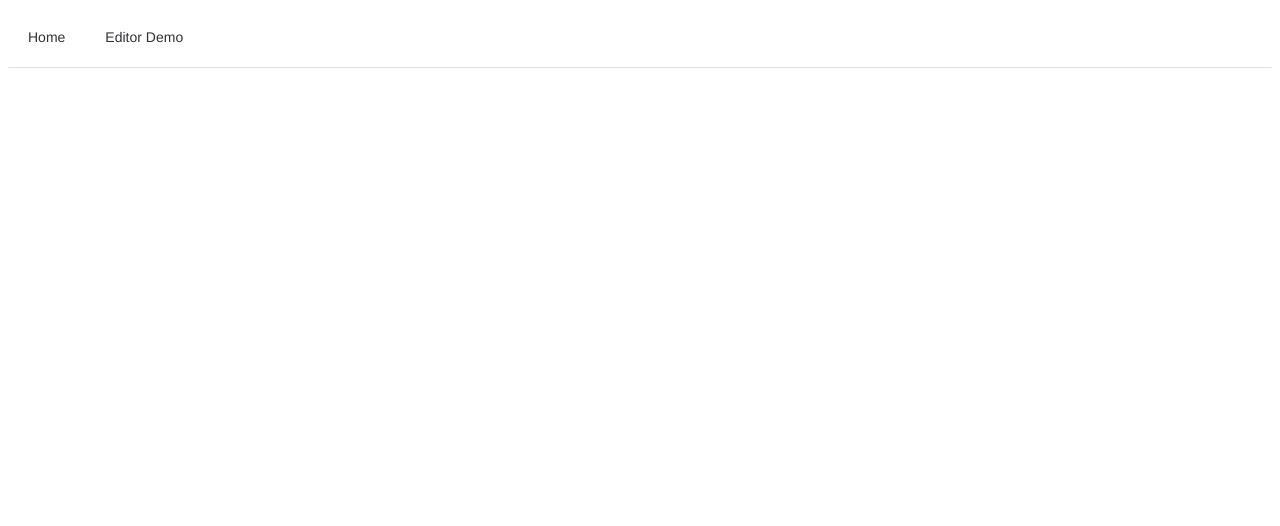
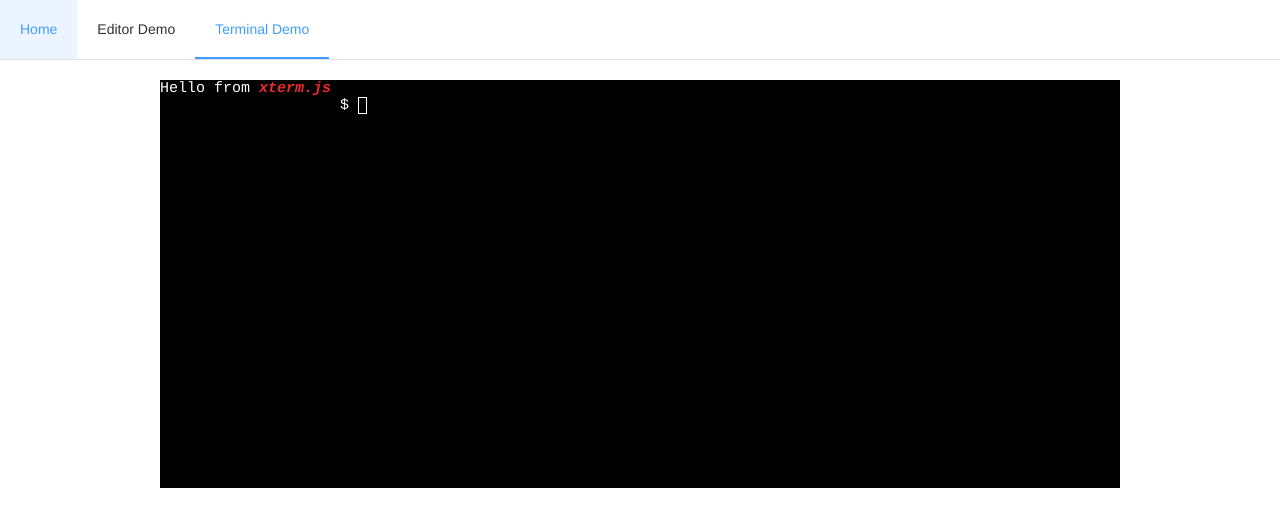
Before and after one commit to frontend-backend-project-2022/frontend, a Vue app: page /terminal in a window 1280 px wide. Before the commit this address had no page. Shown: the top 526 px of the page. Built offline with nearby package versions, Linux system fonts and the light colour scheme.

Commit message:
xterm demo

```diff
--- a/package.json
+++ b/package.json
@@ -14,7 +14,8 @@
     "monaco-editor-webpack-plugin": "^7.0.1",
     "vue": "^3.2.13",
     "vue-router": "^4.0.3",
-    "vuex": "^4.0.0"
+    "vuex": "^4.0.0",
+    "xterm": "^4.19.0"
   },
   "devDependencies": {
     "@babel/core": "^7.12.16",
--- a/public/index.html
+++ b/public/index.html
@@ -7,7 +7,7 @@
     <link rel="icon" href="<%= BASE_URL %>favicon.ico">
     <title><%= htmlWebpackPlugin.options.title %></title>
   </head>
-  <body>
+  <body style="margin: 0;">
     <noscript>
       <strong>We're sorry but <%= htmlWebpackPlugin.options.title %> doesn't work properly without JavaScript enabled. Please enable it to continue.</strong>
     </noscript>
--- a/src/App.vue
+++ b/src/App.vue
@@ -2,6 +2,7 @@
   <el-menu :router="true" :default-active="$route.path" mode="horizontal">
     <el-menu-item index="/">Home</el-menu-item>
     <el-menu-item index="/editor">Editor Demo</el-menu-item>
+    <el-menu-item index="/terminal">Terminal Demo</el-menu-item>
   </el-menu>
   <router-view />
 </template>
--- a/src/router/index.js
+++ b/src/router/index.js
@@ -10,7 +10,12 @@ const routes = [
   {
     path: '/editor',
     name: 'editor',
-    component: () => import(/* webpackChunkName: "about" */ '../views/EditorView.vue') // lazy load
+    component: () => import('../views/EditorView.vue') // lazy load
+  },
+  {
+    path: '/terminal',
+    name: 'terminal',
+    component: () => import('../views/TerminalView.vue') // lazy load
   }
 ]
 
--- a/src/views/EditorView.vue
+++ b/src/views/EditorView.vue
@@ -1,5 +1,5 @@
 <template>
-  <div class="about">
+  <div class="editor">
     <div id="container" style="height: 600px; text-align: left;"></div>
   </div>
 </template>
--- /dev/null
+++ b/src/views/TerminalView.vue
@@ -0,0 +1,15 @@
+<template>
+  <div class="terminal">
+    <div id="xterm-container" style="height: 600px; text-align: left; width: 75%; margin: 20px auto;"></div>
+  </div>
+</template>
+
+<script>
+export default {
+  mounted () {
+    const term = new this.$xterm.Terminal()
+    term.open(document.getElementById('xterm-container'))
+    term.write('Hello from \x1B[1;3;31mxterm.js\x1B[0m\n $ ')
+  }
+}
+</script>
```
Also changed, not shown: src/main.js (+7 -0 lines), 1 other file (tests, documents, lock files or other folders).
